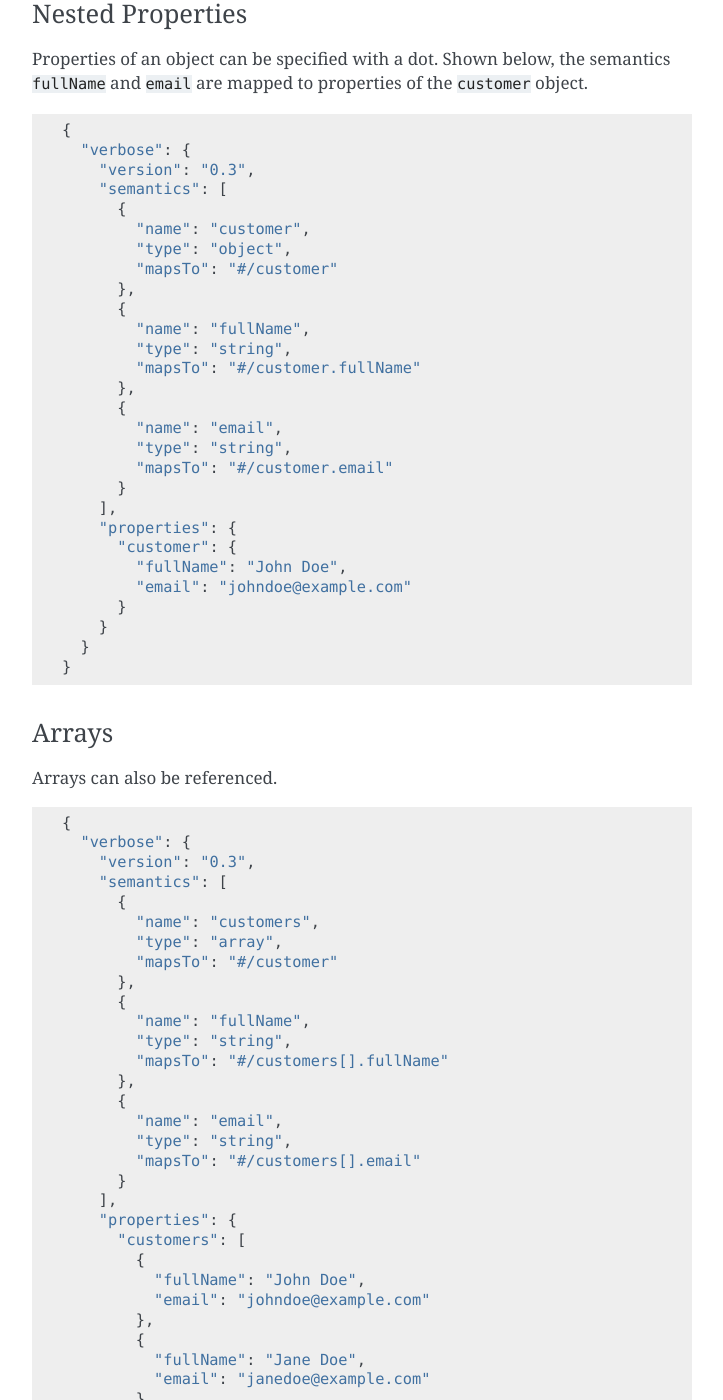
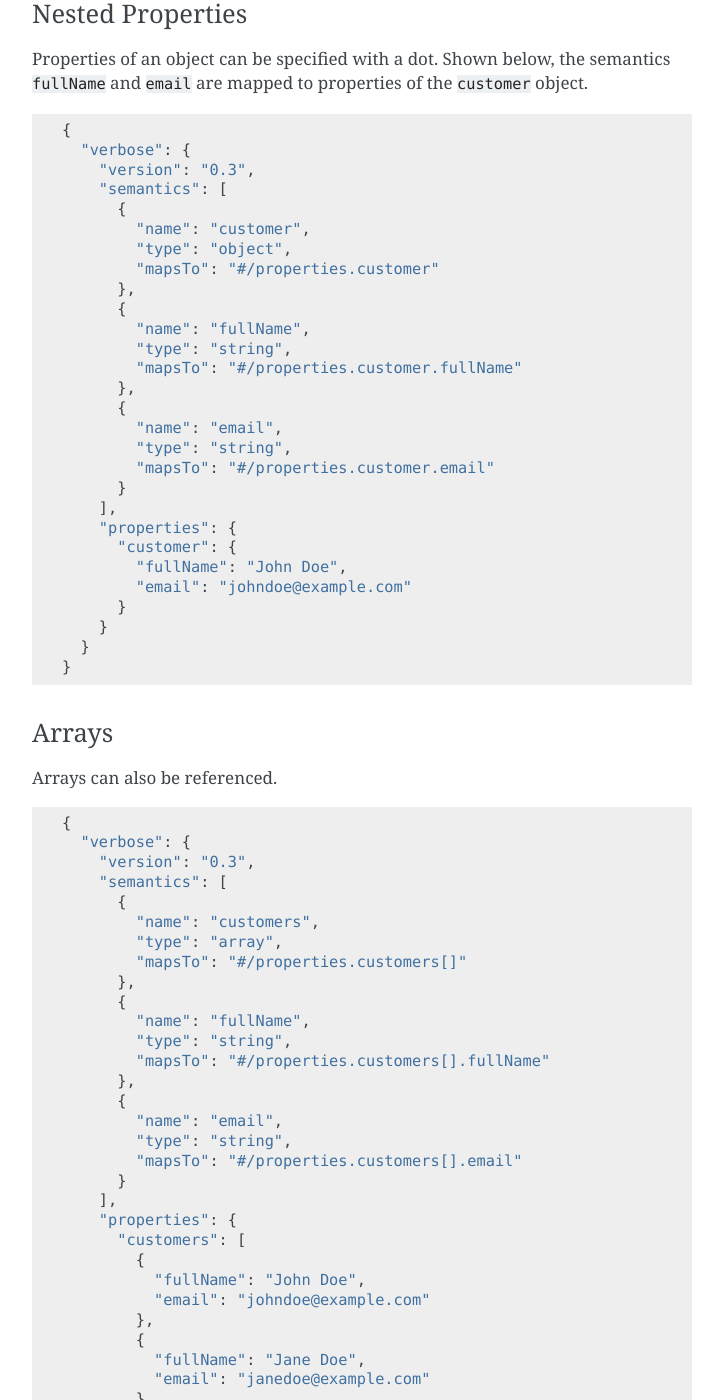
Before and after one commit to smizell/verbose, a Sphinx documentation site: the page built from docs/specification.rst, in a window 1280 px wide and 1400 px high, scrolled down 17463 px. Shown: the whole window, without its empty margins (388-1111 px from the left). Built offline with Sphinx 7.4.7, drawn with Linux system fonts in a browser that asks for light colours; some of the changed text lies outside the part shown.

```diff
--- a/docs/specification.rst
+++ b/docs/specification.rst
@@ -800,17 +800,17 @@ Properties of an object can be specified with a dot. Shown below, the semantics
         {
           "name": "customer",
           "type": "object",
-          "mapsTo": "#/customer"
+          "mapsTo": "#/properties.customer"
         },
         {
           "name": "fullName",
           "type": "string",
-          "mapsTo": "#/customer.fullName"
+          "mapsTo": "#/properties.customer.fullName"
         },
         {
           "name": "email",
           "type": "string",
-          "mapsTo": "#/customer.email"
+          "mapsTo": "#/properties.customer.email"
         }
       ],
       "properties": {
@@ -836,17 +836,17 @@ Arrays can also be referenced.
         {
           "name": "customers",
           "type": "array",
-          "mapsTo": "#/customer"
+          "mapsTo": "#/properties.customers[]"
         },
         {
           "name": "fullName",
           "type": "string",
-          "mapsTo": "#/customers[].fullName"
+          "mapsTo": "#/properties.customers[].fullName"
         },
         {
           "name": "email",
           "type": "string",
-          "mapsTo": "#/customers[].email"
+          "mapsTo": "#/properties.customers[].email"
         }
       ],
       "properties": {
```
Also changed, not shown: other parts of docs/specification.rst (+2 -2 lines).
